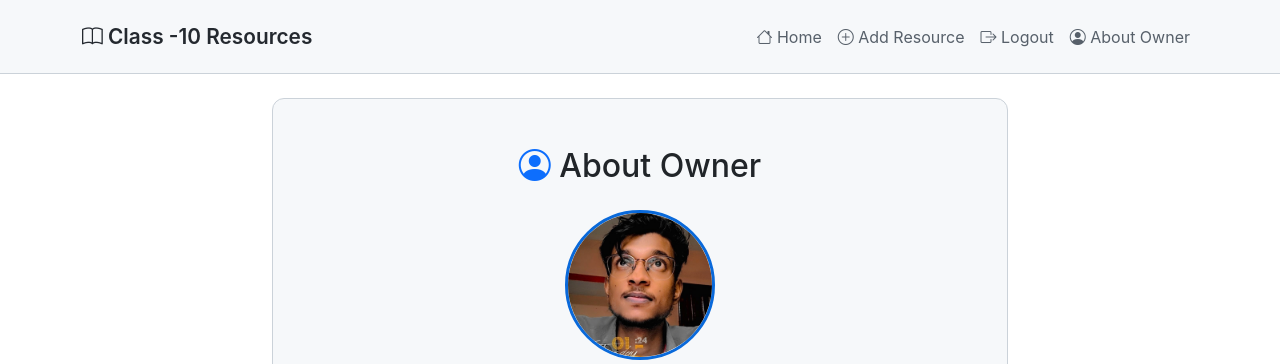
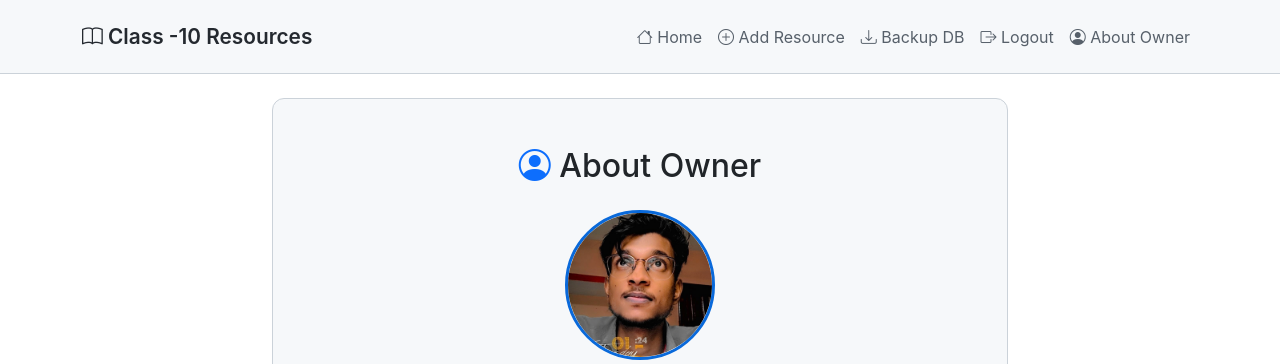
Before and after one commit to 22f3000982/class_10_resources, a Flask app: page /about-owner in a window 1280 px wide. Shown: the top 364 px of the page. Run offline with Flask 3, Linux system fonts and the light colour scheme; the visitor is signed in with stand-in values (Sample User, id 1); data comes from the database, SQL or seed files in the repository.

Commit message:
Add admin database backup feature

```diff
--- a/app.py
+++ b/app.py
@@ -113,6 +113,16 @@ def logout():
     session.pop('admin', None)
     flash('Logged out successfully!', 'success')
     return redirect(url_for('index'))
+
+@app.route('/download-database')
+@login_required
+def download_database():
+    """Admin route to download the database file for backup"""
+    try:
+        return send_from_directory('.', 'database.db', as_attachment=True, download_name='database_backup.db')
+    except Exception as e:
+        flash(f'Error downloading database: {str(e)}', 'error')
+        return redirect(url_for('index'))
 
 @app.route('/add-resource', methods=['GET', 'POST'])
 @login_required
--- a/templates/base.html
+++ b/templates/base.html
@@ -341,6 +341,11 @@
                         </a>
                     </li>
                     <li class="nav-item">
+                        <a class="nav-link" href="{{ url_for('download_database') }}">
+                            <i class="bi bi-download"></i> Backup DB
+                        </a>
+                    </li>
+                    <li class="nav-item">
                         <a class="nav-link" href="{{ url_for('logout') }}">
                             <i class="bi bi-box-arrow-right"></i> Logout
                         </a>
```
